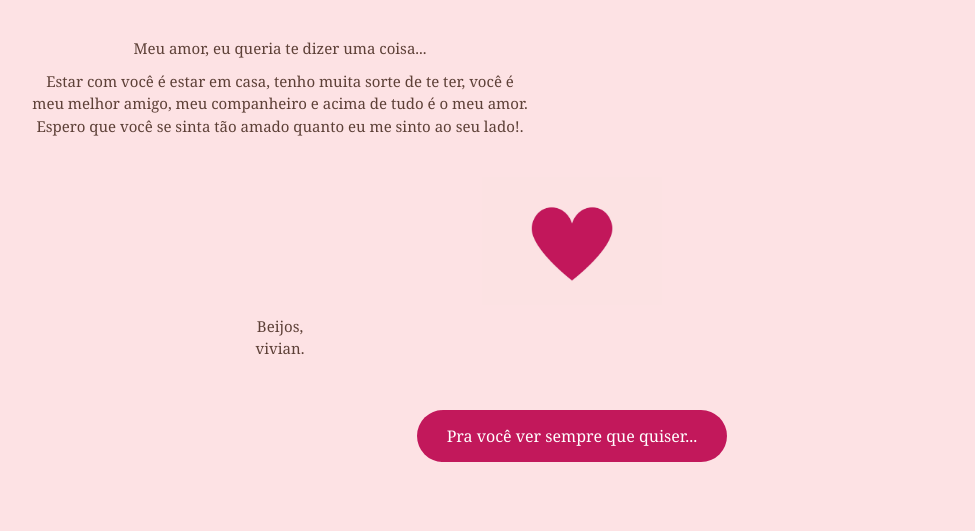
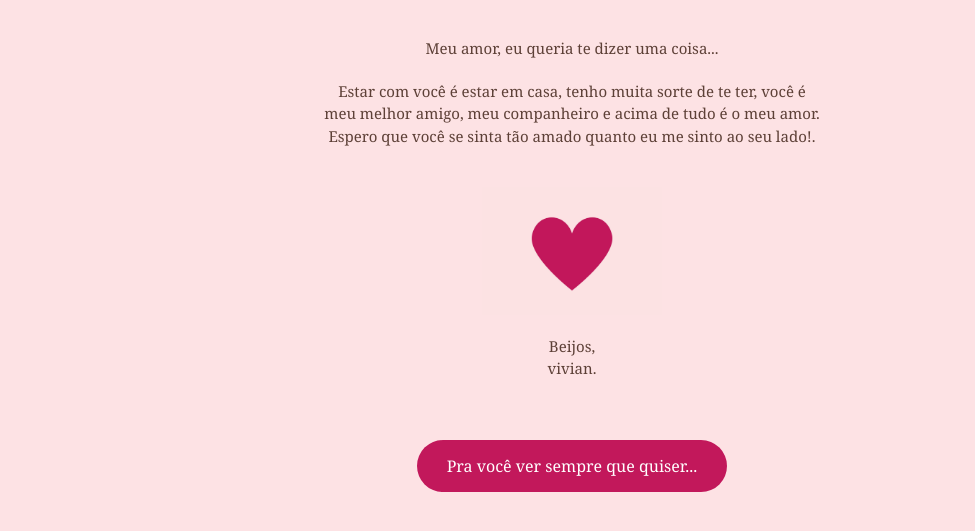
Before and after one commit to vivian227/carta, a plain HTML site: page index.html in a window 1280 px wide. Shown: the part 213-744 px from the top of the page, without its empty margins (68-1043 px from the left). Drawn offline with Linux system fonts and the light colour scheme.

Commit message:
Update index.html

```diff
--- a/index.html
+++ b/index.html
@@ -29,7 +29,7 @@
             font-size: 15px;
             line-height: 1.5;
             max-width: 500px;
-            margin: 10px;
+            margin: 20px auto;
             text-align: center;
             animation: fadeIn 1.5s ease-in-out;
         }
```
